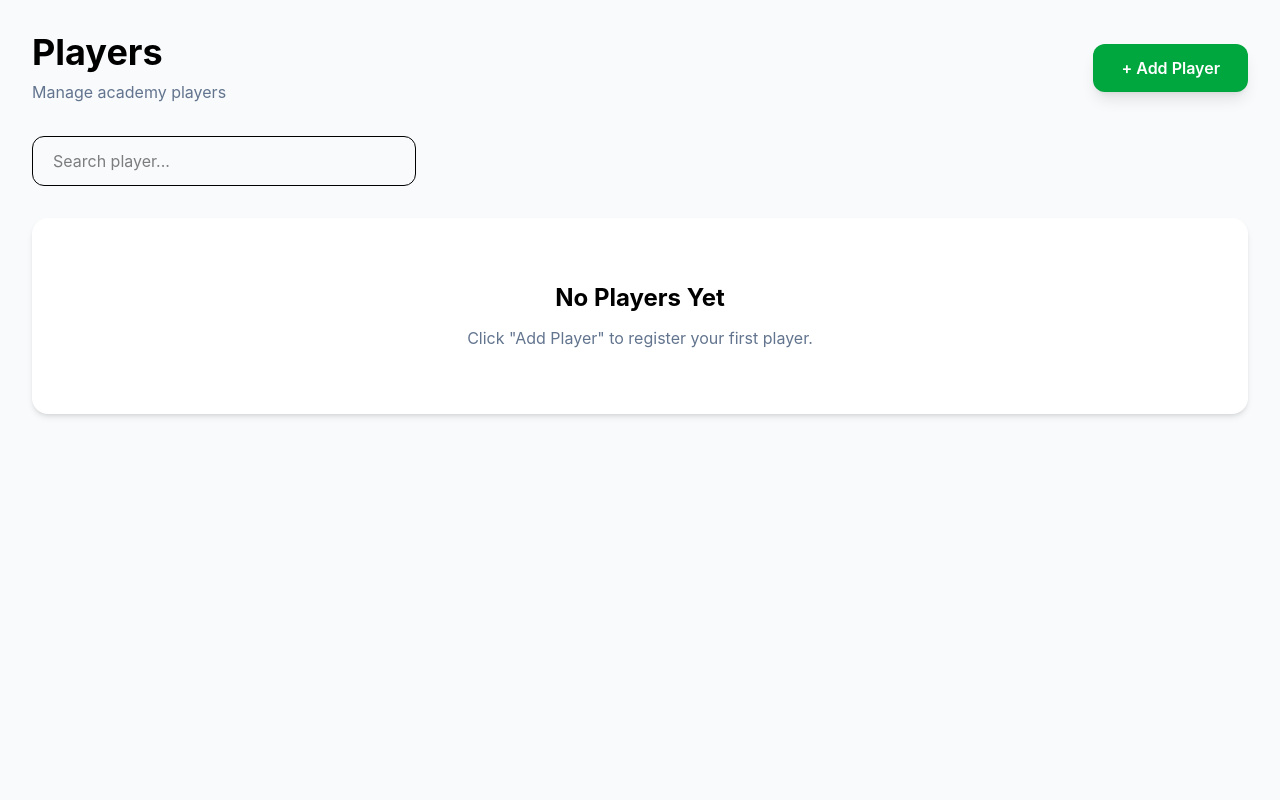
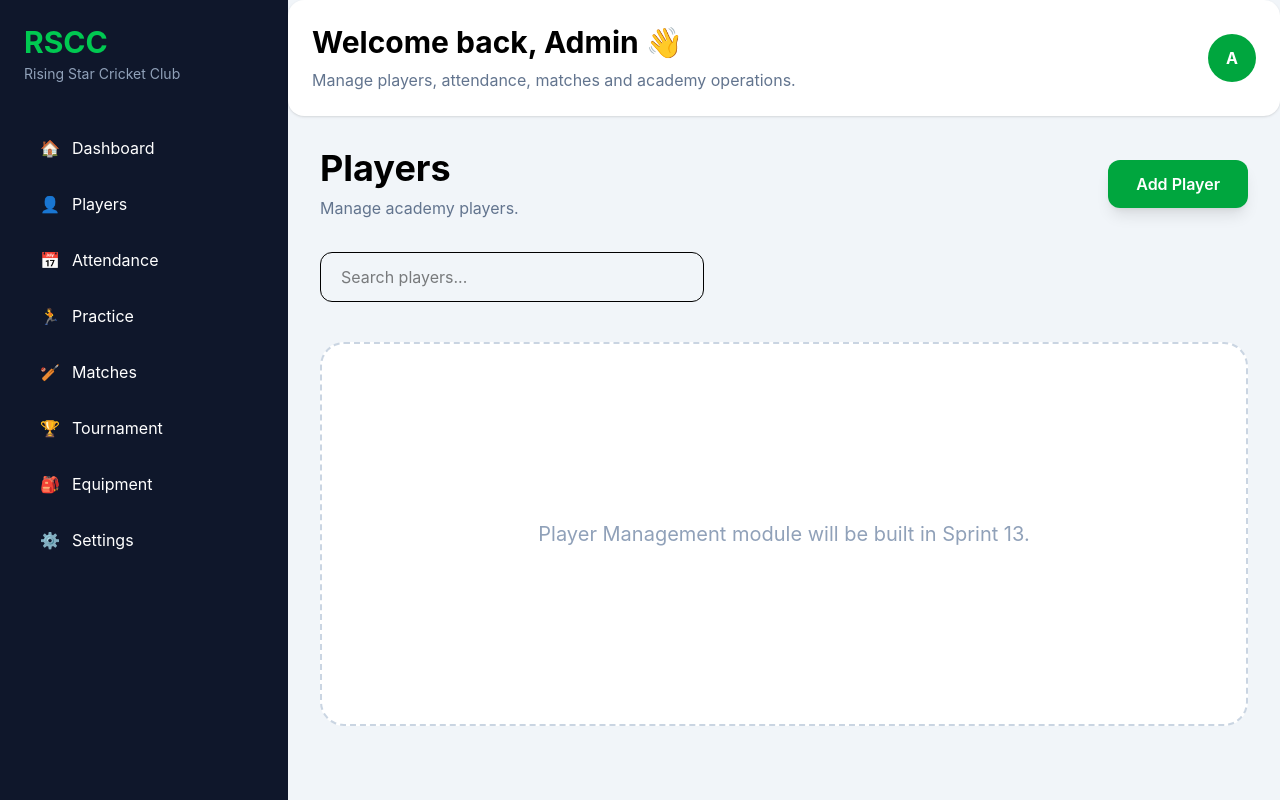
Before and after one commit to apexalphaa/rscc-app, a React (Vite) app in the folder apps/frontend/: page /players in a window 1280 px wide. Built offline with nearby package versions, Linux system fonts and the light colour scheme.

Commit message:
Update Players.jsx

```diff
--- a/apps/frontend/src/pages/Players.jsx
+++ b/apps/frontend/src/pages/Players.jsx
@@ -1,65 +1,30 @@
-import Button from "../components/common/Button";
+import DashboardLayout from "../layouts/DashboardLayout";
 import PageHeader from "../components/PageHeader";
 import SearchBar from "../components/SearchBar";
-import PlayerCard from "../components/PlayerCard";
-
-const players = [];
+import Button from "../components/common/Button";
 
 export default function Players() {
   return (
-    <div className="p-8">
+    <DashboardLayout>
 
       <PageHeader
         title="Players"
-        subtitle="Manage academy players"
-        action={
-          <Button>
-            + Add Player
-          </Button>
-        }
+        subtitle="Manage academy players."
+        action={<Button>Add Player</Button>}
       />
 
-      <div className="flex justify-between items-center mb-8">
+      <SearchBar
+        placeholder="Search players..."
+      />
 
-        <SearchBar
-          placeholder="Search player..."
-        />
+      <div className="mt-10 bg-white rounded-3xl border-2 border-dashed border-slate-300 h-96 flex items-center justify-center">
+
+        <p className="text-slate-400 text-xl">
+          Player Management module will be built in Sprint 13.
+        </p>
 
       </div>
 
-      {players.length === 0 ? (
-
-        <div className="bg-white rounded-2xl shadow-md p-16 text-center">
-
-          <h2 className="text-2xl font-bold">
-            No Players Yet
-          </h2>
-
-          <p className="text-slate-500 mt-3">
-
-            Click "Add Player" to register your first player.
-
-          </p>
-
-        </div>
-
-      ) : (
-
-        <div className="grid md:grid-cols-2 xl:grid-cols-4 gap-6">
-
-          {players.map((player) => (
-
-            <PlayerCard
-              key={player.id}
-              player={player}
-            />
-
-          ))}
-
-        </div>
-
-      )}
-
-    </div>
+    </DashboardLayout>
   );
 }
```
